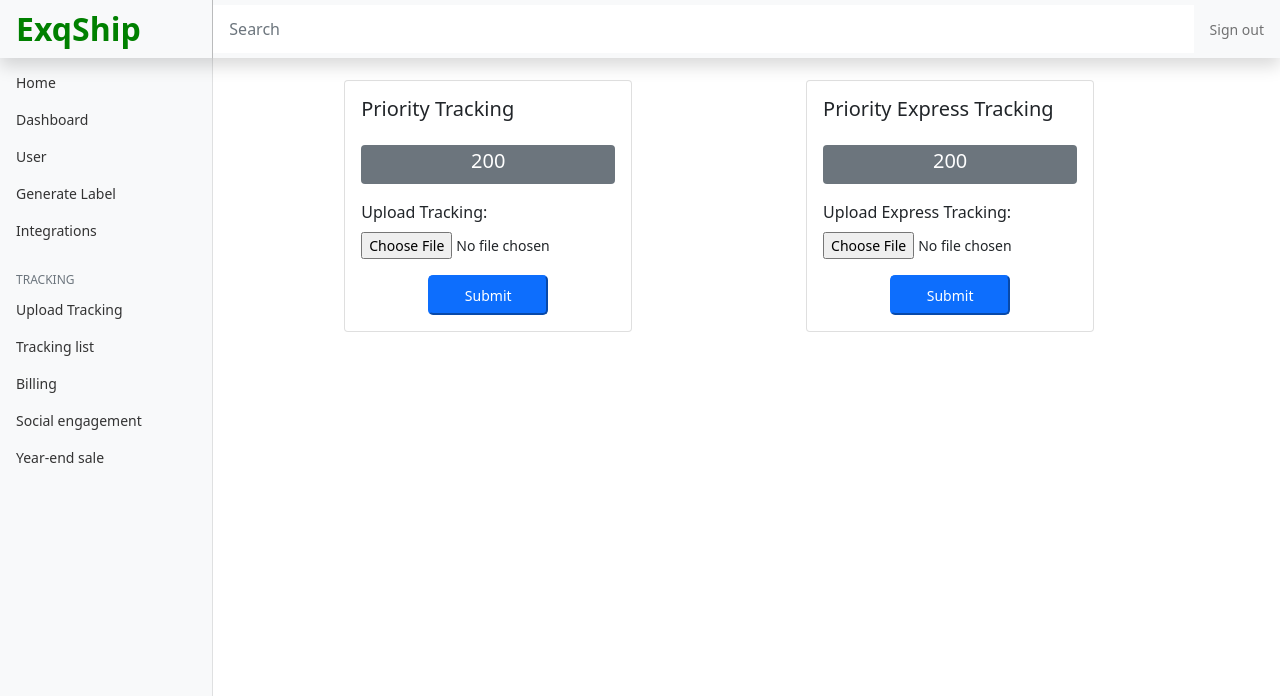
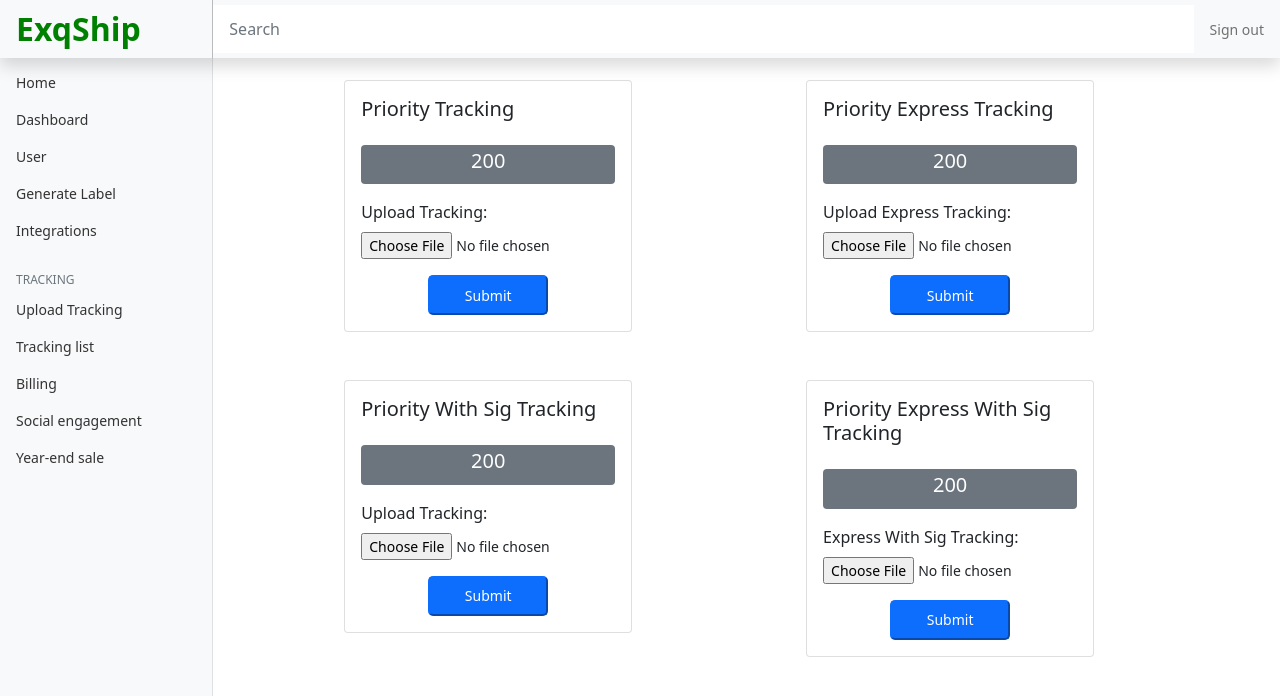
Before and after one commit to maxwellarcher1/exqship, a Vue app: page /upload in a window 1280 px wide. Shown: the top 696 px of the page. Built offline with nearby package versions, Linux system fonts and the light colour scheme.

Commit message:
consumed the api for prioriy with sig

```diff
--- a/src/components/Dashboard/express.vue
+++ b/src/components/Dashboard/express.vue
@@ -109,7 +109,7 @@
                             aria-label="Default select example"
                             ref="tracking"
                           >
-                            <option v-for="(n, index) in trackingList" :value="n.priority" :key="index" :selected="index === 0">{{ n.express_priority }}</option>
+                            <option v-for="(n, index) in trackingList" :value="n.express_priority" :key="index" :selected="index === 0">{{ n.express_priority }}</option>
                         </select>
                         </div>
                         <div>{{tracking}}</div>
--- a/src/components/Dashboard/priorityWithSig.vue
+++ b/src/components/Dashboard/priorityWithSig.vue
@@ -109,7 +109,7 @@
                             aria-label="Default select example"
                             ref="tracking"
                           >
-                            <option v-for="(n, index) in trackingList" :value="n.priority" :key="index" :selected="index === 0">{{ n.express_priority }}</option>
+                            <option v-for="(n, index) in trackingList" :value="n.priority_with_sig" :key="index" :selected="index === 0">{{ n.priority_with_sig }}</option>
                         </select>
                         </div>
                         <div>{{tracking}}</div>
@@ -189,7 +189,6 @@
                                 <input class="form-check-input" type="radio" name="exampleRadios"  value ="letter" v-model="size" @click="saveLabelLetterSize" id="flexSwitchCheck" :checked = !checkSize() >
                                 <label class="form-check-label" for="flexSwitchCheckDefault">8x11.5</label>
                             </div>
-                            <div>{{ size }}</div>
                         </div>
                     </div>
                 </div>
@@ -201,9 +200,9 @@
     <!-- Modal -->
 <div class="modal fade border-0" id="exampleModal" tabindex="-1" aria-labelledby="exampleModalLabel" aria-hidden="true" style="padding: 20px;">
   <div class="modal-dialog"  >
-    <div class="modal-content border-0 rounded-0" style="width:505px; "  >
-          <div id="test" style= "width: 505px">
-                <img :src="require('../../assets/pexpress.jpg')">
+    <div class="modal-content border-0 rounded-0" style="width:506px; "  >
+          <div id="test" style= "width: 506px">
+                <img :src="require('../../assets/priorwithsig.jpg')">
                 <div style="all: initial;">
                  <div style="position: absolute; top: 186px; left: 10px; right: 180px; text-transform: uppercase; font-size: 14pt; font-weight: 500" >
                     <div>{{senderInfo.fullName}}</div>
@@ -330,7 +329,7 @@ export default {
         headers: { 'Authorization': `Token ${token}`}
              };
 
-      axios.get(`http://127.0.0.1:8000/express-tracking-list/`, config )
+      axios.get(`http://127.0.0.1:8000/psig-tracking-list/`, config )
         .then(res => {
             console.log(res.data)
             this.trackingList = res.data
@@ -672,7 +671,7 @@ export default {
 }
 
 .accordion-button {
-    background: #47a4a5;
+    background: #79aec8;
     color: #fff
 }
 
@@ -681,8 +680,6 @@ export default {
     border-radius: 5px;
     color: white
 }
-
-
 
 .btn-save-small {
     width: 10px;
--- a/src/components/Dashboard/trackingCount.vue
+++ b/src/components/Dashboard/trackingCount.vue
@@ -32,7 +32,7 @@
                     </div>
                     <div class="card-body text-primary">
                         <h5 class="card-title">Tracking Left</h5>
-                        <span class="badge bg-secondary d-flex justify-content-center mt-4 mb-2"><h5>200</h5></span>
+                        <span class="badge bg-secondary d-flex justify-content-center mt-4 mb-2"><h5>{{sigPriorityTrackingLeft}}</h5></span>
                     </div>
                 </div>
             </div>
@@ -56,7 +56,8 @@ export default {
     data(){
         return {
             priorityTrackingLeft: '',
-            expressPriorityTrackingLeft : ''
+            expressPriorityTrackingLeft : '',
+            sigPriorityTrackingLeft: ''
         }
     },
     created(){
@@ -72,6 +73,7 @@ export default {
             console.log(err)
         })
 
+
         // express
         axios.get(`http://127.0.0.1:8000/express-tracking-count/`, config)
         .then(res => {
@@ -82,6 +84,16 @@ export default {
         })
 
 
+        // priority with sig
+        axios.get(`http://127.0.0.1:8000/psig-tracking-count/`, config)
+        .then(res => {
+            this.sigPriorityTrackingLeft = res.data.psigcount
+        })
+        .catch(err => {
+            console.log(err)
+        })
+
+
 
     }
 }
--- a/src/components/Dashboard/uploadTracking.vue
+++ b/src/components/Dashboard/uploadTracking.vue
@@ -1,7 +1,6 @@
 <template>
     <div>
      <div class="container">
-
        <div class="row offset-1">
              <div class="col-md-6">
                  <div class="card" style="width: 18rem;">
@@ -40,7 +39,45 @@
                 </div>
             </div>
         </div>
+        <div class="row offset-1 mt-5">
+             <div class="col-md-6">
+                 <div class="card" style="width: 18rem;">
+                    <!-- <img src="..." class="card-img-top" alt="..."> -->
+                     <form action="" @submit.prevent="onSubmitPriorityWithSig">
+                        <div class="card-body ">
+                            <h5 class="card-title">Priority With Sig Tracking</h5>
+                            <div class="mt-4 mb-3">
+                                <span class="badge bg-secondary d-flex justify-content-center"><h5>200</h5></span>
+                            </div>
+                            <label for="" class="form-label fs-6">Upload Tracking:</label>
+                            <input type="file" accept=".csv"  id="file" ref="priorityWithSigFile" v-on:change="handleSigPriorityFileUpload()" >
+                            <div class="d-flex justify-content-center">
+                                <button class="btn-primary mt-3 " type="submit" style="width: 120px; height: 40px; color: white; border-radius: 5px">Submit</button>
+                            </div>
+                        </div>
+                    </form>
+                </div>
+            </div>
+           <div class="col-md-6">
+                <div class="card" style="width: 18rem;">
+                    <!-- <img src="..." class="card-img-top" alt="..."> -->
+                     <form action="" @submit.prevent="onSubmitExpress">
+                        <div class="card-body ">
+                            <h5 class="card-title">Priority Express With Sig Tracking</h5>
+                            <div class="mt-4 mb-3">
+                                <span class="badge bg-secondary d-flex justify-content-center"><h5>200</h5></span>
+                            </div>
+                            <label for="" class="form-label fs-6">Express With Sig Tracking:</label>
+                            <input type="file" accept=".csv"  id="file" ref="expressfile" v-on:change="handleExpressFileUpload()" >
+                            <div class="d-flex justify-content-center">
+                                <button class="btn-primary mt-3 " type="submit" style="width: 120px; height: 40px; color: white; border-radius: 5px">Submit</button>
+                            </div>
+                        </div>
+                    </form>
+                </div>
+            </div>
         </div>
+    </div>
 
     </div>
 </template>
@@ -50,7 +87,8 @@ export default {
     data(){
         return {
             file : '',
-            expressFile : ''
+            expressFile : '',
+            priorityWithSigFile : ''
         }
     },
     methods : {
@@ -59,6 +97,9 @@ export default {
         },
         handleExpressFileUpload(){
              this.expressFile = this.$refs.expressfile.files[0];
+        },
+         handleSigPriorityFileUpload(){
+             this.priorityWithSigFile = this.$refs.priorityWithSigFile.files[0];
         },
         onSubmitPriority(){
             let token = this.$store.getters.getToken;
@@ -104,6 +145,25 @@ export default {
             })
 
       },
+       onSubmitPriorityWithSig(){
+            let token = this.$store.getters.getToken;
+            const config = {
+                 headers: { 'Authorization': `Token ${token}`}
+                };
+            let formData = new FormData()
+            formData.append('file', this.priorityWithSigFile);
+            console.log(formData)
+            console.log('ki-exp')
+
+            axios.post(`http://127.0.0.1:8000/upload-priority-sig/`, formData, config)
+            .then(res => {
+                console.log(res.data)
+            })
+            .catch(err => {
+                console.log(err)
+            })
+
+      },
     }
 }
 </script>
```
Also changed, not shown: src/assets/priorwithsig.jpg (added).
